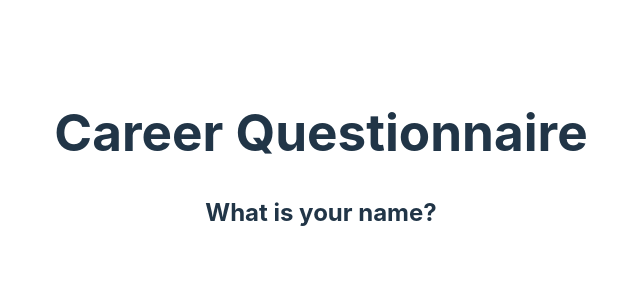
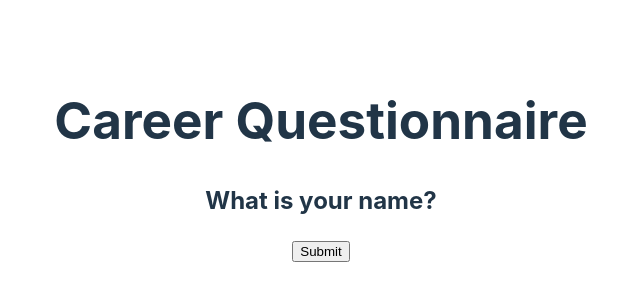
Before and after one commit to blackwakhu/career_picker, a React (Vite) app: page / in a window 1280 px wide. Shown: the part 240-540 px from the top of the page, without its empty margins (319-959 px from the left). Built offline with nearby package versions, Linux system fonts and the light colour scheme.

Commit message:
added a form

```diff
--- a/src/App.jsx
+++ b/src/App.jsx
@@ -7,6 +7,10 @@ function App() {
   const [count, setCount] = useState(0)
   const [namestr, setNamestr] = useState("What is your name?")
   const [name, setName] = useState("")
+  const getName = function (event)  {
+    event.preventDefault()
+    alert("clicked")
+  }
 
   return (
     <>
@@ -15,7 +19,11 @@ function App() {
       </div>
       <div>
         <h2>{namestr}</h2>
-        <div></div>
+        <div>
+          <form action="" onSubmit={getName}>
+            <input type="submit" value="Submit" />
+          </form>
+        </div>
         <div></div>
         <div></div>
       </div>
```
